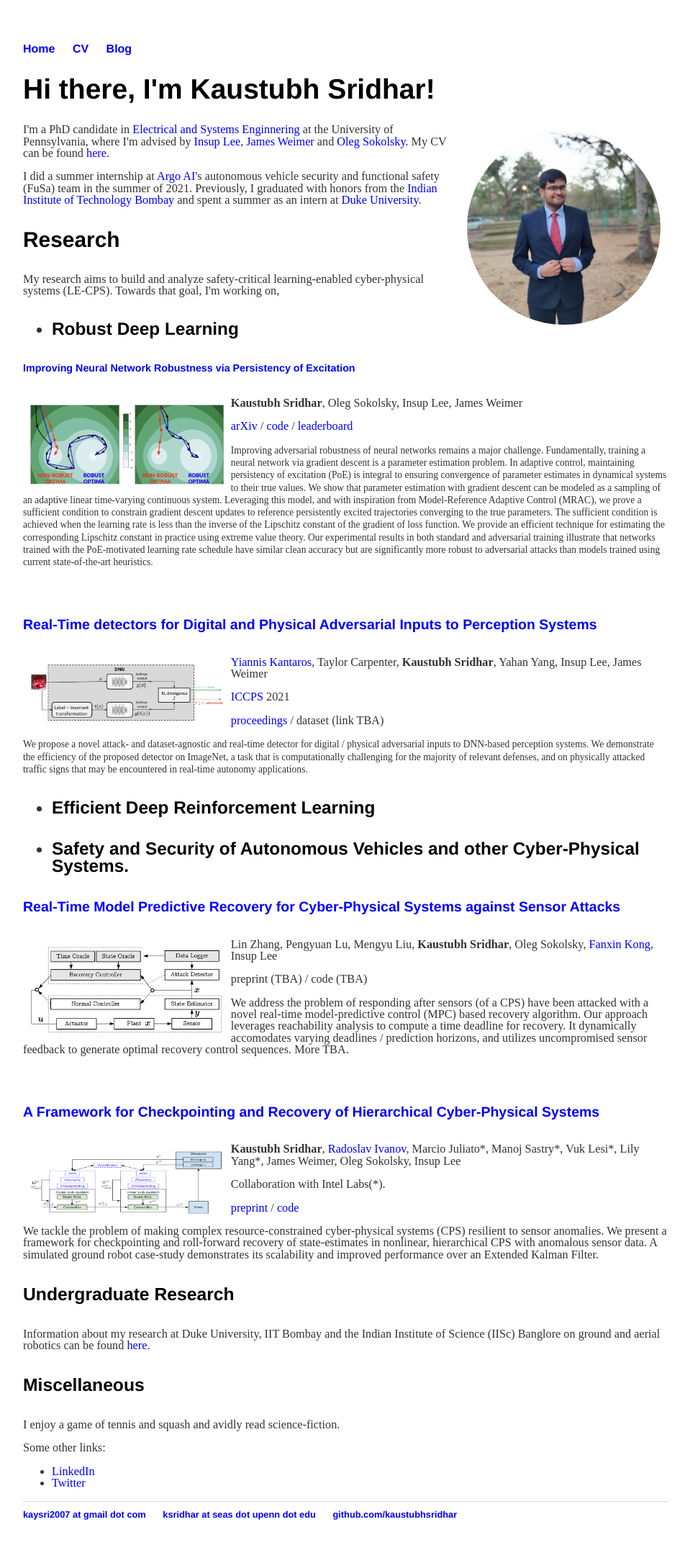
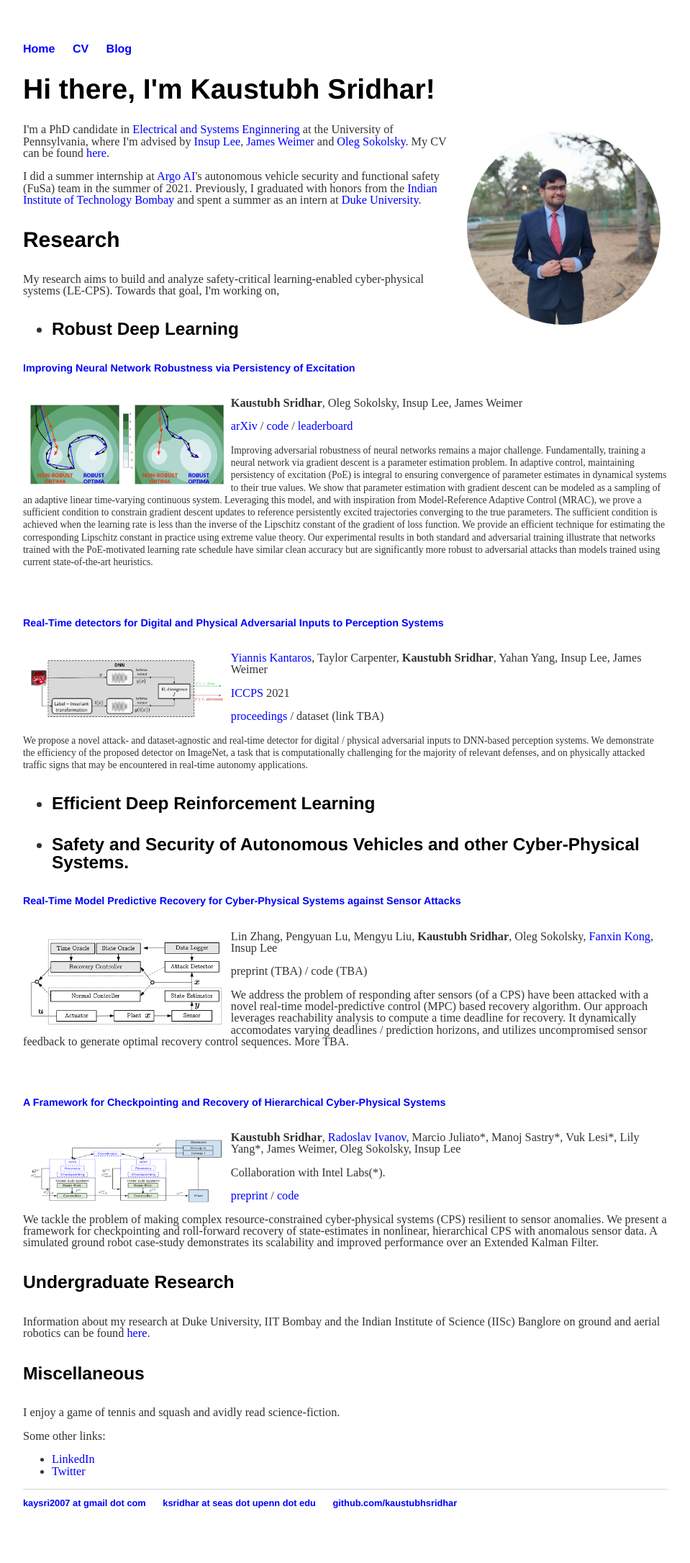
Before and after one commit to kaustubhsridhar/kaustubhsridhar_old.github.io, a Jekyll site: the page built from index.html, in a window 1280 px wide. Shown: the whole page at 72% size, without its empty margins (160-1119 px from the left). Built offline with Jekyll 4.4.1, drawn with Linux system fonts in a browser that asks for light colours.

```diff
--- a/index.html
+++ b/index.html
@@ -25,7 +25,7 @@ title: Welcome To My Homepage
 		</small></p>
 
 	<br>
-	<h5><a id="VisionGuard"><a href="https://dl.acm.org/doi/abs/10.1145/3450267.3450535">Real-Time detectors for Digital and Physical Adversarial Inputs to Perception Systems</a></a></h5>
+	<h6><a id="VisionGuard"><a href="https://dl.acm.org/doi/abs/10.1145/3450267.3450535">Real-Time detectors for Digital and Physical Adversarial Inputs to Perception Systems</a></a></h6>
 	<img src="/images/visionguard.png" alt="visionguard" align="left" style="width:30%; padding: 10px;" class="img_rect">
 	<p><a href="https://sites.google.com/view/kantaros/">Yiannis Kantaros</a>, Taylor Carpenter, <b>Kaustubh Sridhar</b>, Yahan Yang, Insup Lee, James Weimer</p>
 	<p><a href="http://iccps.acm.org/2021/">ICCPS</a> 2021</p>
@@ -41,14 +41,14 @@ title: Welcome To My Homepage
 		<li><a id="CPS">Safety and Security of Autonomous Vehicles and other Cyber-Physical Systems.</a></li>
 	</ul></h5>
 
-	<h5><a id="MPCRecovery"><a href="">Real-Time Model Predictive Recovery for Cyber-Physical Systems against Sensor Attacks</a></a></h5>
+	<h6><a id="MPCRecovery"><a href="">Real-Time Model Predictive Recovery for Cyber-Physical Systems against Sensor Attacks</a></a></h6>
 	<img src="/images/mpc.png" alt="mpc" align="left" style="width:30%; padding: 10px;" class="img_rect">
 	<p>Lin Zhang, Pengyuan Lu, Mengyu Liu, <b>Kaustubh Sridhar</b>, Oleg Sokolsky, <a href="https://sites.google.com/site/fanxink/">Fanxin Kong</a>, Insup Lee</p>
 	<p>preprint (TBA) / code (TBA)</p>
 	<p>We address the problem of responding after sensors (of a CPS) have been attacked with a novel real-time model-predictive control (MPC) based recovery algorithm. Our approach leverages reachability analysis to compute a time deadline for recovery. It dynamically accomodates varying deadlines / prediction horizons, and utilizes uncompromised sensor feedback to generate optimal recovery control sequences. More TBA.</p>
 
 	<br>
-	<h5><a id="Checkpointing"><a href="https://drive.google.com/file/d/1s9rYpJYRZ7UUR3u5IDfulorgpkcPfmll/view">A Framework for Checkpointing and Recovery of Hierarchical Cyber-Physical Systems</a></a></h5>
+	<h6><a id="Checkpointing"><a href="https://drive.google.com/file/d/1s9rYpJYRZ7UUR3u5IDfulorgpkcPfmll/view">A Framework for Checkpointing and Recovery of Hierarchical Cyber-Physical Systems</a></a></h6>
 	<img src="/images/framework_wide.png" alt="framework" align="left" style="width:30%; padding: 10px;" class="img_rect">
 	<p><b>Kaustubh Sridhar</b>, <a href="https://www.seas.upenn.edu/~rivanov/">Radoslav Ivanov</a>, Marcio Juliato*, Manoj Sastry*, Vuk Lesi*, Lily Yang*, James Weimer, Oleg Sokolsky, Insup Lee</p>
 	<p>Collaboration with Intel Labs(*).</p>
```
